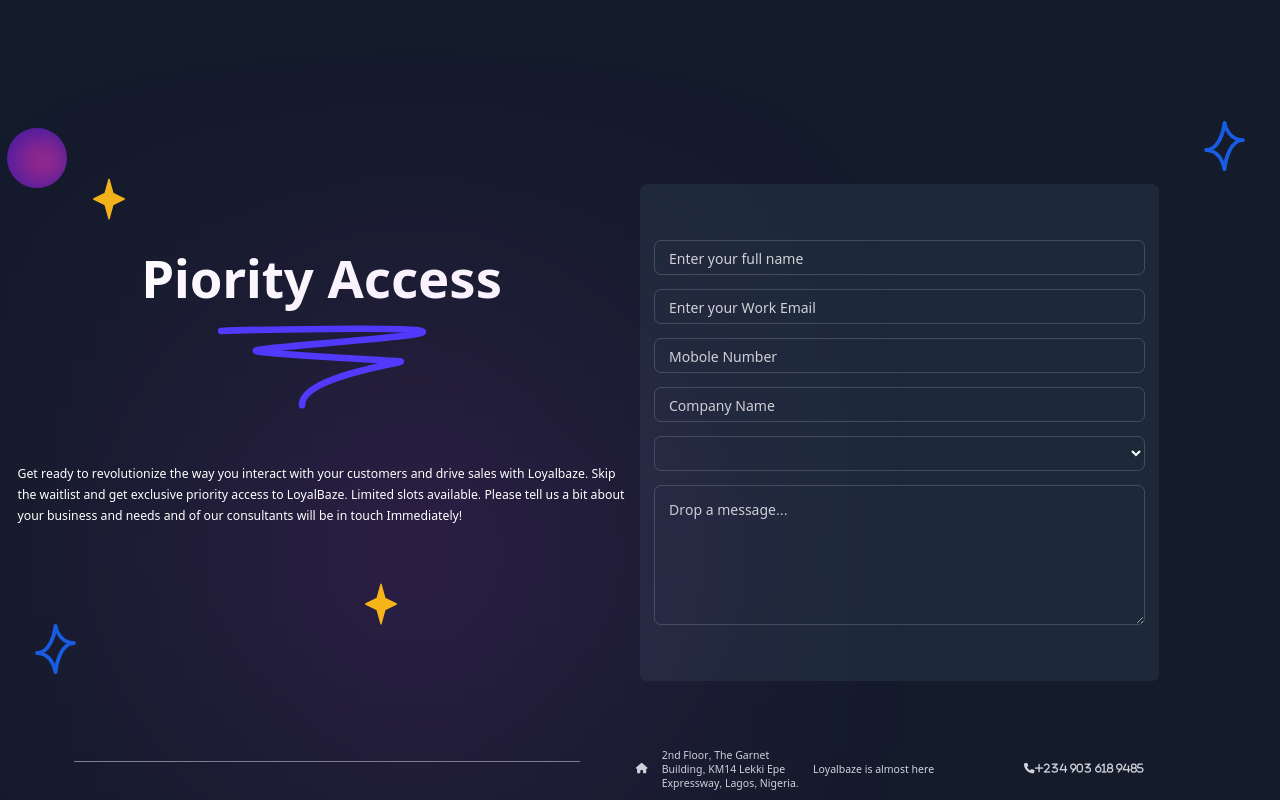
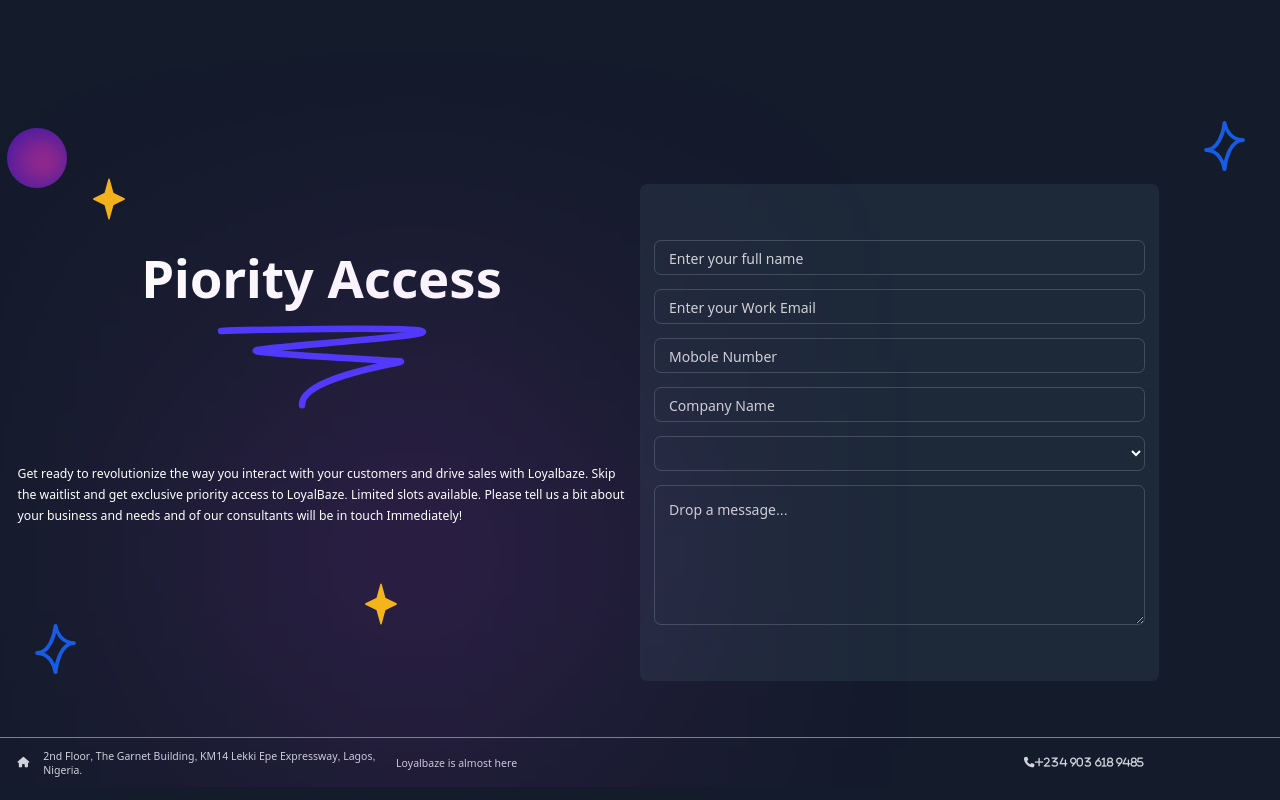
Before and after one commit to OlusanyaAyomide/Yalbase-website, a React (Vite) app: page / in a window 1280 px wide. Shown: the part 684-1484 px from the top of the page. Built offline with nearby package versions, Linux system fonts and the light colour scheme.

Commit message:
deploy-05-commit

```diff
--- a/src/component/Footer.jsx
+++ b/src/component/Footer.jsx
@@ -2,8 +2,7 @@ import React from 'react'
 import { FooterText } from './xAnimation'
 export default function Footer() {
   return (
-    <section className='flex md:flex-row  flex-col items-center cont py-3 text-xs text-gray-300'>
-          <div className='border-t h-4 bg-rd-500 border-gray-200/50 mx-16 w-full'></div>
+    <section className='flex md:flex-row  flex-col items-center cont py-3 text-xs text-gray-300 border-t border-gray-200/50'>
         <div className='w-full md:w-4/12  pr-4 flex items-center'>
             <span className='fa fa-home mr-4'></span>
             <p >{FooterText}</p>
```
